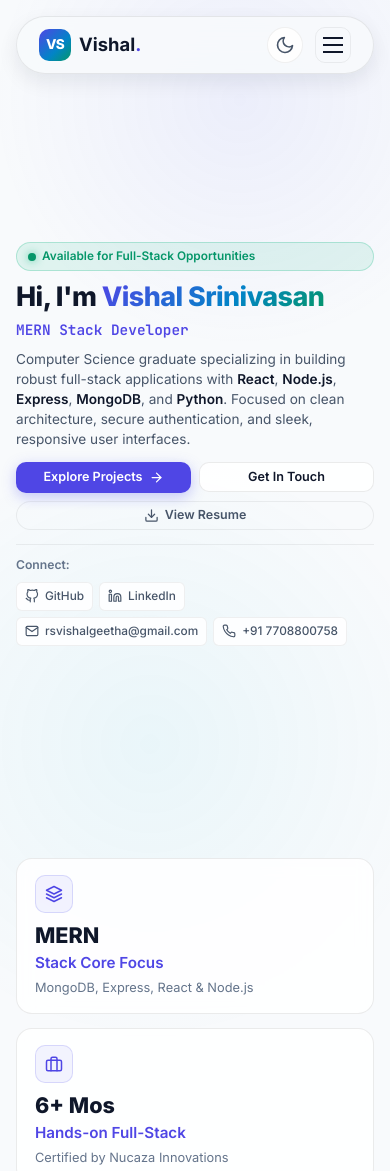
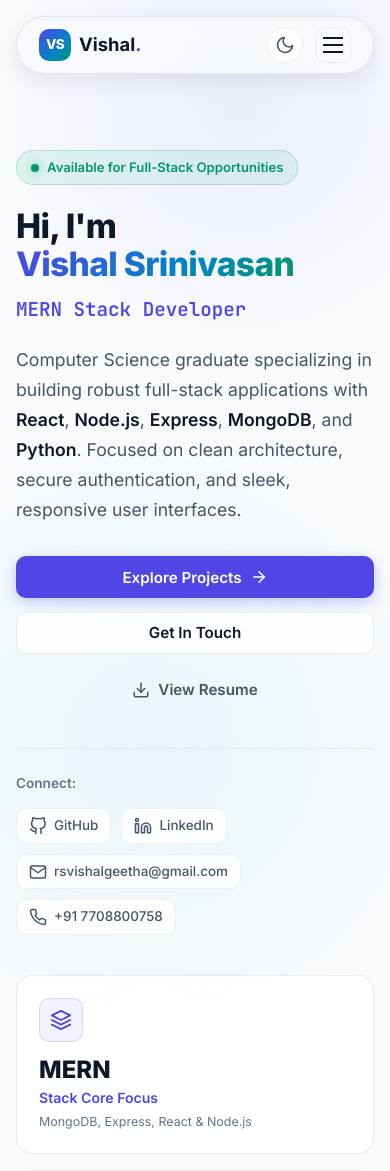
Before and after one commit to Vishalsrinivasan007/VISHAL_PORTFOLIO, a plain HTML site: page index.html in a window 390 px wide. Shown: the top 1171 px of the page. Drawn offline with Linux system fonts and the light colour scheme.

Commit message:
Revert "feat(mobile): fit hero intro and connect options on opening screen, show cards on scroll"
This reverts commit a44125890457ba99444d4051f0bcbd5d6065e05b.

```diff
--- a/style.css
+++ b/style.css
@@ -2088,149 +2088,17 @@ textarea.form-input {
     transform: translateX(16px);
   }
 
-  /* Hero Section Mobile Optimization: Fit intro + connect on first screen, cards on scroll */
-  .hero-section {
-    padding-top: 80px;
-    padding-bottom: 24px;
-    min-height: auto;
-  }
-
-  .hero-container {
-    grid-template-columns: 1fr;
-    gap: 0;
-  }
-
-  .hero-content {
-    min-height: calc(100vh - 104px);
-    min-height: calc(100svh - 104px);
-    display: flex;
+  .hero-actions {
     flex-direction: column;
-    justify-content: center;
-    padding-bottom: 12px;
-  }
-
-  .status-badge {
-    padding: 4px 11px;
-    font-size: 0.74rem;
-    margin-bottom: 10px;
-    gap: 6px;
-  }
-
-  .hero-title {
-    font-size: clamp(1.8rem, 5.5vw, 2.1rem);
-    line-height: 1.15;
-    margin-bottom: 6px;
-  }
-
-  .hero-subtitle {
-    font-size: 0.95rem;
-    margin-bottom: 10px;
-  }
-
-  .hero-description {
-    font-size: 0.88rem;
-    line-height: 1.52;
-    margin-bottom: 14px;
-    max-width: 100%;
-  }
-
-  .hero-actions {
-    display: grid;
-    grid-template-columns: 1fr 1fr;
-    gap: 8px;
-    margin-bottom: 14px;
-    width: 100%;
+    align-items: stretch;
   }
 
   .hero-actions .btn {
     width: 100%;
-    padding: 9px 8px;
-    font-size: 0.82rem;
-    justify-content: center;
-    white-space: nowrap;
-    gap: 6px;
-  }
-
-  .hero-actions .btn svg {
-    width: 15px;
-    height: 15px;
-  }
-
-  .hero-actions .btn-ghost {
-    grid-column: span 2;
-    padding: 7px 12px;
-    font-size: 0.80rem;
-    border: 1px solid var(--border-subtle);
-    background-color: rgba(255, 255, 255, 0.02);
-    border-radius: var(--radius-full);
-  }
-
-  .hero-social-bar {
-    padding-top: 10px;
-    gap: 6px;
-    border-top: 1px solid var(--border-subtle);
-    width: 100%;
-  }
-
-  .social-label {
-    font-size: 0.76rem;
-    width: 100%;
-    margin-bottom: 2px;
-    color: var(--text-muted);
-    font-weight: 600;
-  }
-
-  .social-links {
-    display: flex;
-    flex-wrap: wrap;
-    gap: 6px;
-    width: 100%;
-  }
-
-  .social-link {
-    padding: 5px 10px;
-    font-size: 0.76rem;
-    gap: 6px;
-    border-radius: var(--radius-sm);
-  }
-
-  .social-link svg {
-    width: 14px;
-    height: 14px;
   }
 
   .hero-cards-grid {
     grid-template-columns: 1fr;
-    margin-top: 28px;
-    padding-top: 10px;
-    gap: 14px;
-  }
-
-  .stat-card {
-    padding: 16px 18px;
-    gap: 10px;
-  }
-
-  .stat-icon-wrapper {
-    width: 38px;
-    height: 38px;
-  }
-
-  .stat-icon-wrapper svg {
-    width: 18px;
-    height: 18px;
-  }
-
-  .stat-number {
-    font-size: 1.35rem;
-  }
-
-  .stat-title {
-    font-size: 0.95rem;
-  }
-
-  .stat-desc {
-    font-size: 0.8rem;
   }
 
   .nav-resume-btn {
@@ -2296,33 +2164,7 @@ textarea.form-input {
   }
 
   .hero-title {
-    font-size: clamp(1.68rem, 6vw, 1.95rem);
-  }
-
-  .hero-subtitle {
-    font-size: 0.9rem;
-    margin-bottom: 8px;
-  }
-
-  .hero-description {
-    font-size: 0.85rem;
-    line-height: 1.48;
-    margin-bottom: 12px;
-  }
-
-  .hero-actions .btn {
-    padding: 8px 6px;
-    font-size: 0.79rem;
-  }
-
-  .hero-actions .btn-ghost {
-    padding: 6px 10px;
-    font-size: 0.78rem;
-  }
-
-  .social-link {
-    padding: 4px 8px;
-    font-size: 0.74rem;
+    font-size: 2.1rem;
   }
 
   .info-card {
```
